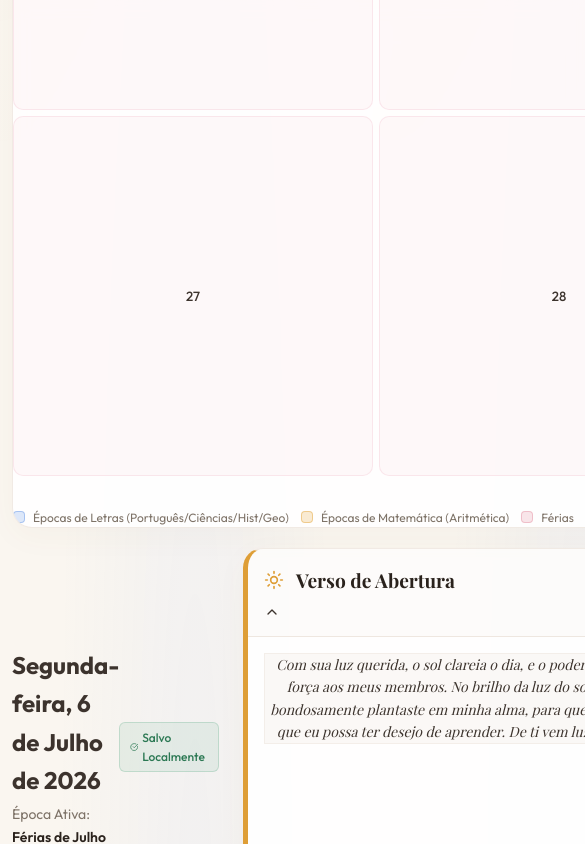
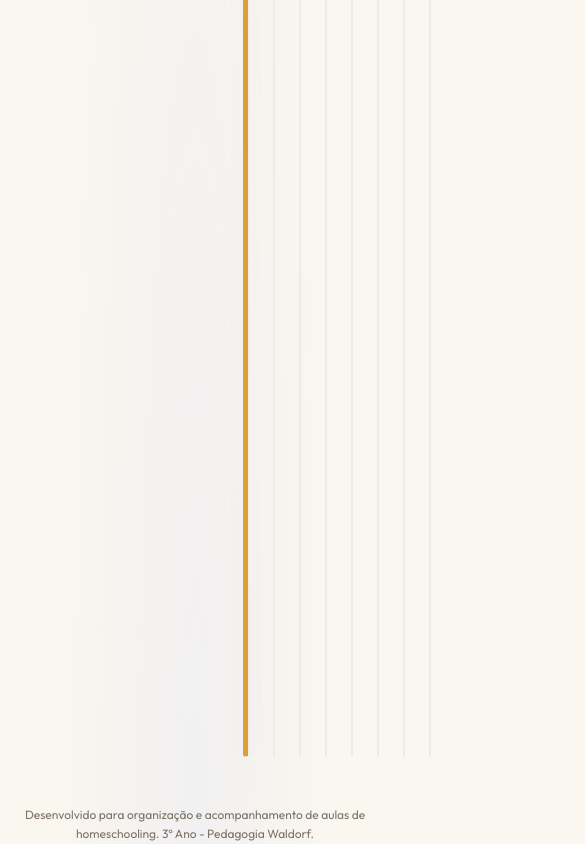
Before and after one commit to connectupintelligence-cell/homescholling, a React (Vite) app: page / in a window 390 px wide. Shown: the part 1968-2812 px from the top of the page, 585 px wide, since content can reach past the window. Built offline with nearby package versions, Linux system fonts and the light colour scheme; a web font is replaced by a local one.

Commit message:
style: change layout to vertical column stack on desktop and mobile

```diff
--- a/src/index.css
+++ b/src/index.css
@@ -197,16 +197,12 @@ button, input, textarea, select {
 
 /* Dashboard Grid Layouts */
 .dashboard-grid {
-  display: grid;
-  grid-template-columns: 1.15fr 1.85fr;
+  display: flex;
+  flex-direction: column;
   gap: 1.75rem;
-  align-items: start;
-}
-
-@media (max-width: 1024px) {
-  .dashboard-grid {
-    grid-template-columns: 1fr;
-  }
+  width: 100%;
+  max-width: 800px;
+  margin: 0 auto;
 }
 
 /* Card Premium Design */
```
